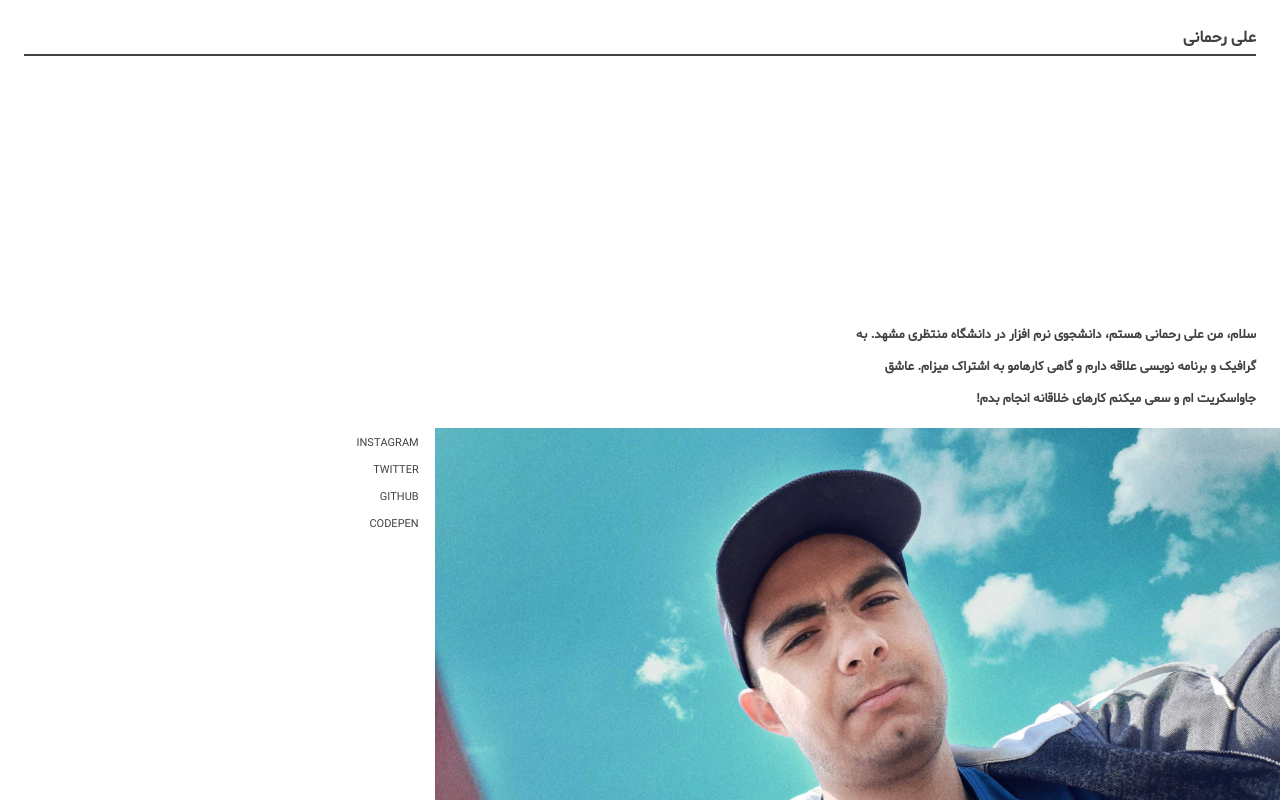
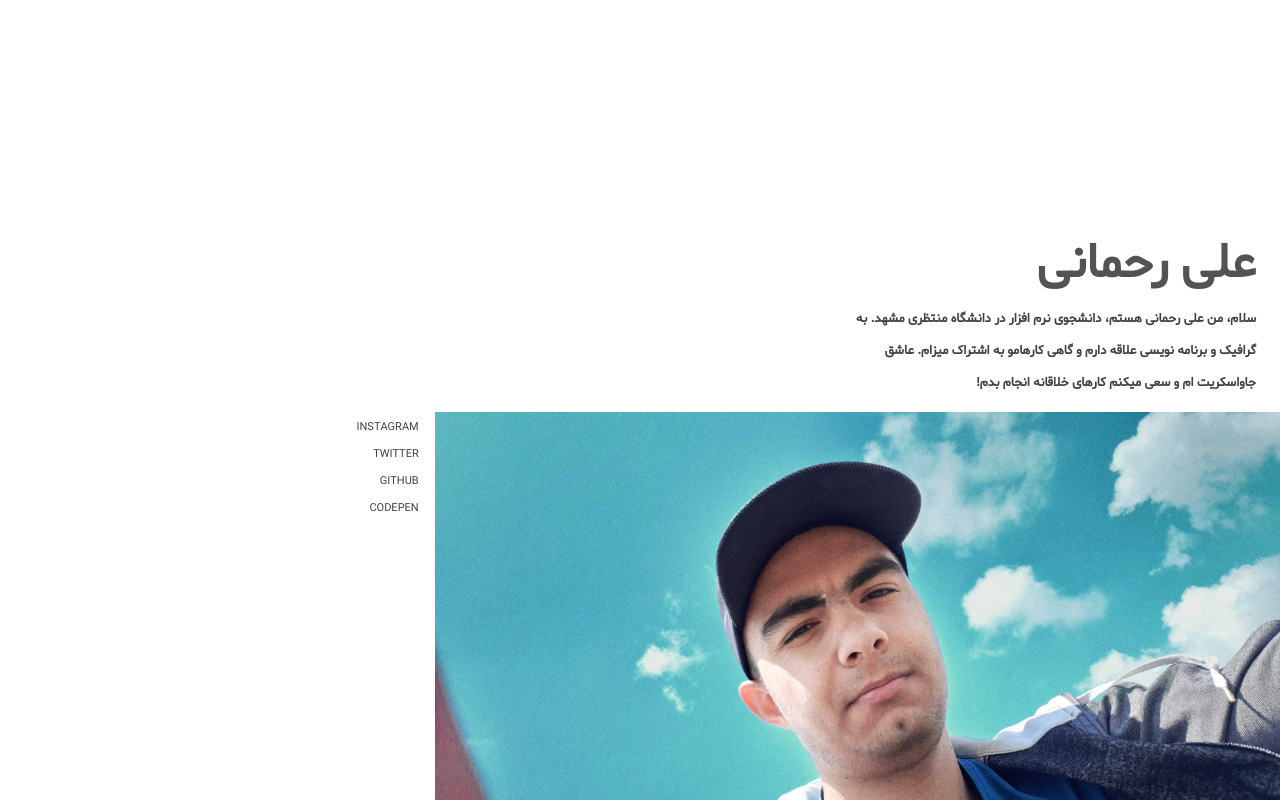
Before and after one commit to rahmaniali-ir/rahmaniali.ir, a plain HTML site: page index.html in a window 1280 px wide. Drawn offline with Linux system fonts and the light colour scheme.

Commit message:
Structure changes

```diff
--- a/index.html
+++ b/index.html
@@ -9,11 +9,9 @@
 </head>
 <body>
     <header>
-        <nav>
+        <div class="about">
             <h1 class="logo">علی رحمانی</h1>
-        </nav>
 
-        <div class="about">
             <p>
                 سلام،
                 من علی رحمانی هستم، دانشجوی نرم افزار در دانشگاه منتظری مشهد.
@@ -22,12 +20,12 @@
             </p>
         </div>
 
-        <div class="social">
+        <nav class="social">
             <a target="_blank" href="https://www.instagram.com/rahmaniali.ir/">Instagram</a>
             <a target="_blank" href="https://twitter.com/rahmaniali_ir">Twitter</a>
             <a target="_blank" href="https://github.com/rahmaniali-ir">Github</a>
             <a target="_blank" href="https://codepen.io/rahmaniali_ir">Codepen</a>
-        </div>
+        </nav>
 
         <div class="image">
             <img src="src/img/alirahmani.jpg" alt="علی رحمانی">
--- a/src/style/style.sass
+++ b/src/style/style.sass
@@ -21,18 +21,53 @@ body
 header
     display: grid
     grid-template-columns: $padding 1fr 1fr 1fr $padding
-    grid-template-rows: $padding 2em 1fr 1fr
+    grid-template-rows: $padding 1fr 1fr
     height: 100vh
 
-nav
-    border-bottom: 2px solid currentColor
+.about
+    display: flex
+    flex-direction: column
     grid-column: 2 / 5
     grid-row: 2 / 3
+    justify-content: flex-end
 
-    .logo
-        font-size: 1em
+    h1
+        font-size: 3em
+        margin: 0
+        opacity: .9
+
+    p
+        font-size: .8em
         font-weight: bold
-        margin: 0
+        line-height: 2.5em
+        margin: 0 0 1em
+        max-width: 400px
+        width: 50%
+
+.social
+    align-items: flex-end
+    display: flex
+    flex-direction: column
+    grid-column: 4 / 5
+    grid-row: 2 / 3
+    justify-content: flex-end
+
+    a
+        color: inherit
+        font-variant-caps: all-petite-caps
+        text-decoration: none
+        transition: letter-spacing .5s ease
+
+        &:hover
+            font-weight: bold
+            letter-spacing: 2px
+
+@media screen and ( min-width: 1280px )
+    .social
+        align-items: flex-start
+        grid-row: 3 / 4
+        justify-content: flex-start
+        padding-right: 1em
 
 @keyframes loading
     0%, 100%
@@ -44,7 +79,7 @@ nav
 .image
     animation: loading 2s ease infinite
     grid-column: 1 / 5
-    grid-row: 4 / 5
+    grid-row: 3 / 4
     height: 100%
     overflow: hidden
     width: 100%
@@ -63,43 +98,3 @@ nav
 @media screen and ( min-width: 1280px )
     .image
         grid-column: 1 / 4
-
-.about
-    align-items: flex-end
-    display: flex
-    grid-column: 2 / 5
-    grid-row: 3 / 4
-    justify-content: space-between
-
-    p
-        font-size: .8em
-        font-weight: bold
-        line-height: 2.5em
-        margin: 0 0 1em
-        max-width: 400px
-        width: 50%
-
-.social
-    align-items: flex-end
-    display: flex
-    flex-direction: column
-    grid-column: 4 / 5
-    grid-row: 3 / 4
-    justify-content: flex-end
-
-    a
-        color: inherit
-        font-variant-caps: all-petite-caps
-        text-decoration: none
-        transition: letter-spacing .5s ease
-
-        &:hover
-            font-weight: bold
-            letter-spacing: 2px
-
-@media screen and ( min-width: 1280px )
-    .social
-        align-items: flex-start
-        grid-row: 4 / 5
-        justify-content: flex-start
-        padding-right: 1em
```
Also changed, not shown: src/style/style.css, 1 other file.
